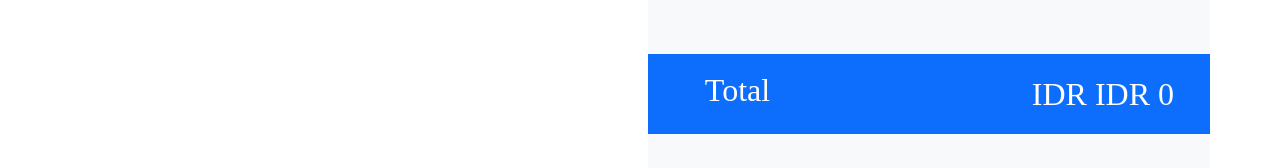
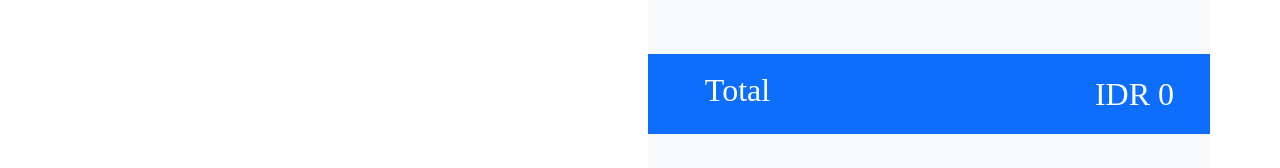
Before and after one commit to diazlp/Ikiwae, a React (Vite) app: page /invoice in a window 1280 px wide. Shown: the part 591-759 px from the top of the page. Built offline with nearby package versions, Linux system fonts and the light colour scheme.

Commit message:
fix: fix currency display on invoice total

```diff
--- a/src/containers/InvoiceContainer/index.tsx
+++ b/src/containers/InvoiceContainer/index.tsx
@@ -101,7 +101,7 @@ const InvoiceContainer: React.FC = () => {
                   <h2>Total</h2>
                 </div>
                 <div className="col d-flex justify-content-end total-payment fs-2">
-                  IDR {Utils.formatCurrency(calculateTotalPrice)}
+                {Utils.formatCurrency(calculateTotalPrice)}
                 </div>
               </div>
             </div>
```
